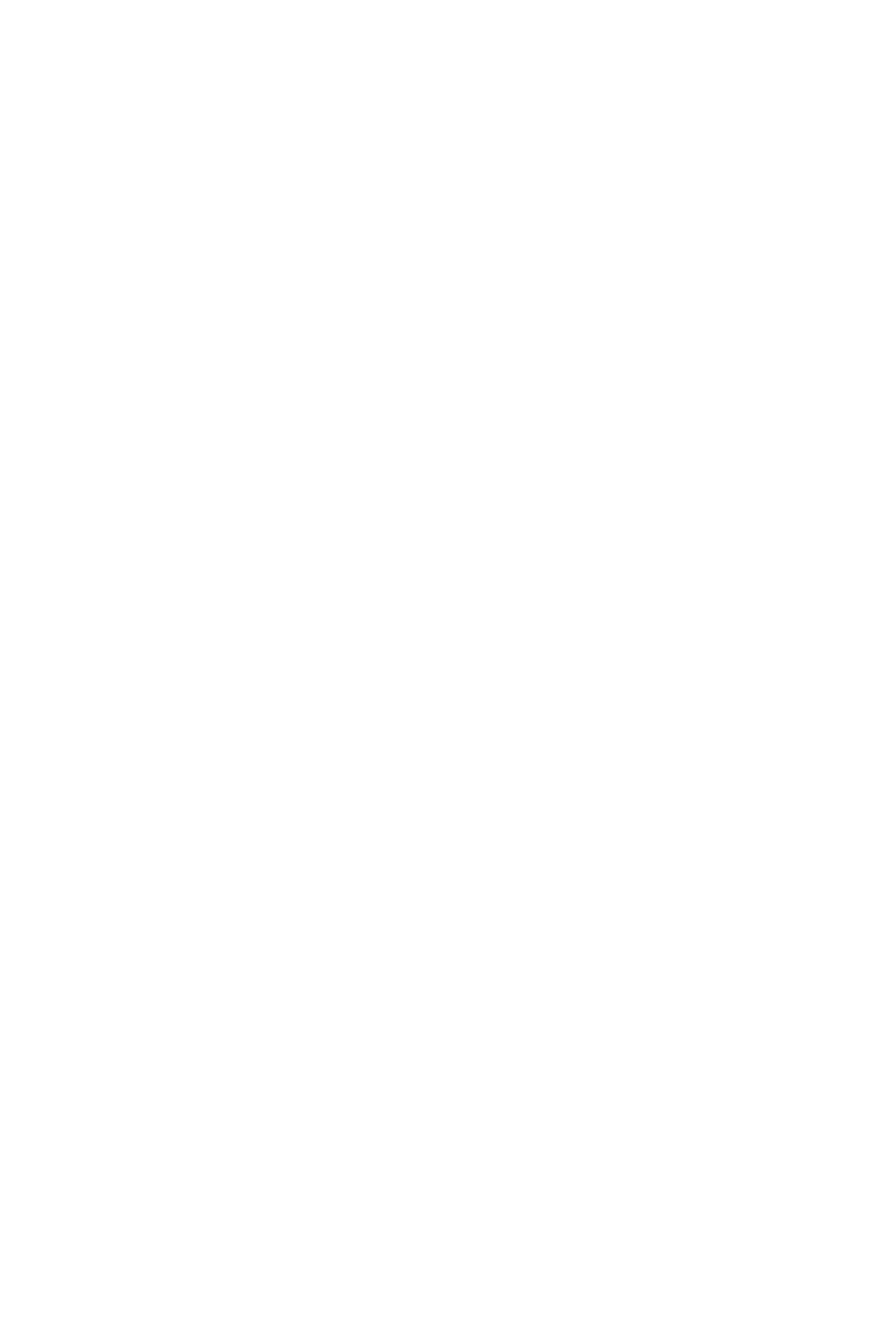
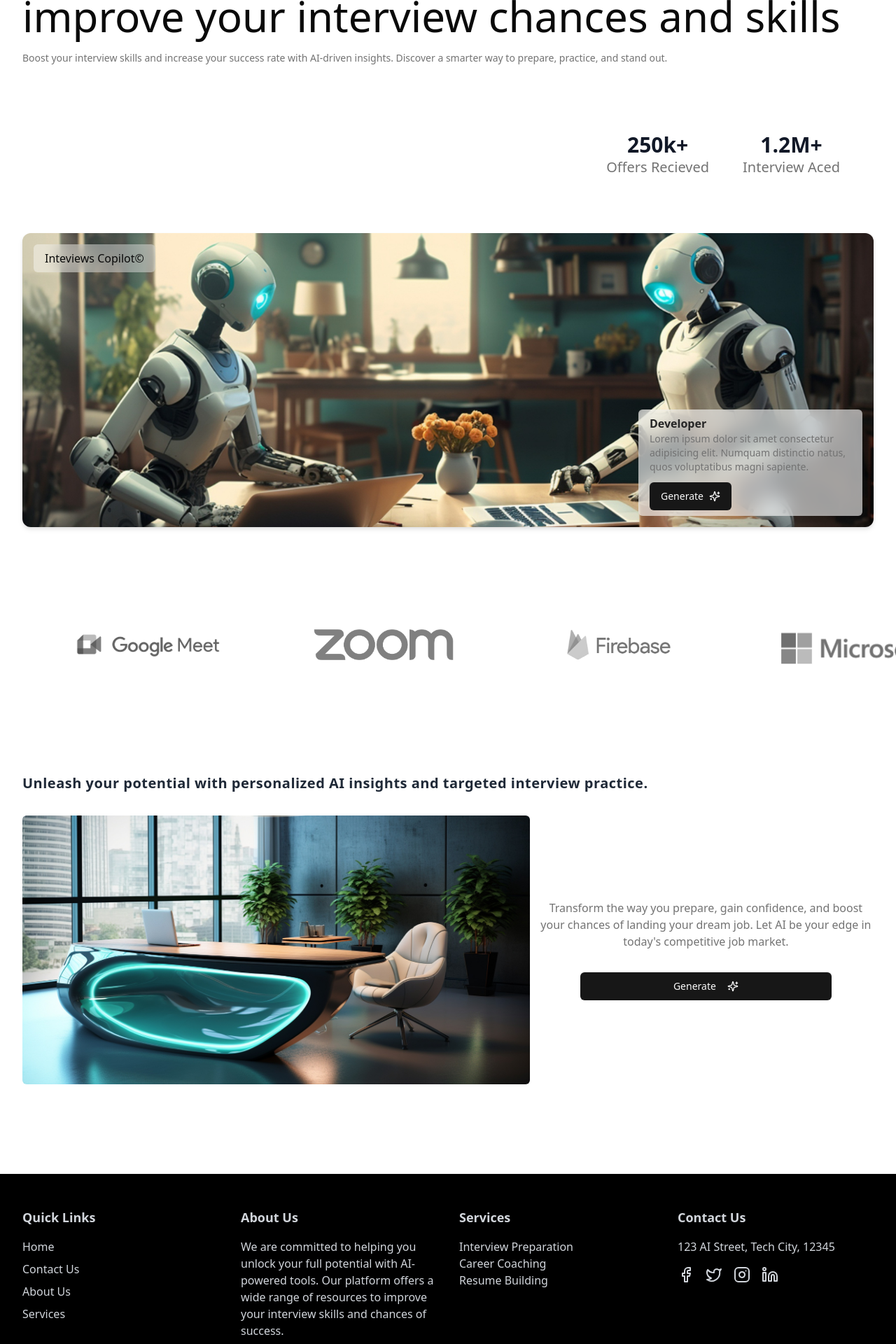
Before and after one commit to Zeel190805/AI-Mock-Interview-TS, a React (Vite) app: page / in a window 1280 px wide. Shown: the part 240-2160 px from the top of the page at 70% size. Before the commit the page ends 800 px from the top, so only its background shows below. Built offline with nearby package versions, Linux system fonts and the light colour scheme; no server answers.

Commit message:
changes : Home screen completed

```diff
--- a/package.json
+++ b/package.json
@@ -19,6 +19,7 @@
     "lucide-react": "^0.474.0",
     "react": "^18.3.1",
     "react-dom": "^18.3.1",
+    "react-fast-marquee": "^1.6.5",
     "react-router-dom": "^7.1.5",
     "tailwind-merge": "^3.0.1",
     "tailwindcss-animate": "^1.0.7"
--- a/src/App.tsx
+++ b/src/App.tsx
@@ -5,9 +5,9 @@
 import ProtectedRoutes from "./layouts/protected-routes";
 import { MainLayout } from "./layouts/main-layout";
 
-import HomePage from "@/routes/home";
 import { SignInPage } from "@/routes/sign-in";
 import { SignUpPage } from "@/routes/sign-up";
+import { HomePage } from "./routes/home";
 
 
 const App = () => {
--- a/src/components/footer.tsx
+++ b/src/components/footer.tsx
@@ -1,8 +1,119 @@
+import React from "react";
 
-const Footer = () => {
-  return (
-    <div>Footer</div>
-  )
+import { Facebook, Twitter, Instagram, Linkedin } from "lucide-react"; // Import Lucide icons
+import { Link } from "react-router-dom";
+import { Container } from "@/components/container";
+import { MainRoutes } from "@/lib/helpers";
+
+interface SocialLinkProps {
+  href: string;
+  icon: React.ReactNode;
+  hoverColor: string;
 }
 
-export default Footer
+const SocialLink: React.FC<SocialLinkProps> = ({ href, icon, hoverColor }) => {
+  return (
+    <a
+      href={href}
+      target="_blank"
+      rel="noopener noreferrer"
+      className={`hover:${hoverColor}`}
+    >
+      {icon}
+    </a>
+  );
+};
+
+interface FooterLinkProps {
+  to: string;
+  children: React.ReactNode;
+}
+
+const FooterLink: React.FC<FooterLinkProps> = ({ to, children }) => {
+  return (
+    <li>
+      <Link
+        to={to}
+        className="hover:underline text-gray-300 hover:text-gray-100"
+      >
+        {children}
+      </Link>
+    </li>
+  );
+};
+
+export const Footer = () => {
+  return (
+    <div className="w-full bg-black text-gray-300 hover:text-gray-100 py-8">
+      <Container>
+        <div className="grid grid-cols-1 md:grid-cols-4 gap-8">
+          {/* First Column: Links */}
+          <div>
+            <h3 className="font-bold text-lg mb-4">Quick Links</h3>
+            <ul className="space-y-2">
+              {MainRoutes.map((route) => (
+                <FooterLink key={route.href} to={route.href}>
+                  {route.label}
+                </FooterLink>
+              ))}
+            </ul>
+          </div>
+
+          {/* Second Column: About Us */}
+          <div>
+            <h3 className="font-bold text-lg mb-4">About Us</h3>
+            <p>
+              We are committed to helping you unlock your full potential with
+              AI-powered tools. Our platform offers a wide range of resources to
+              improve your interview skills and chances of success.
+            </p>
+          </div>
+
+          {/* Third Column: Services */}
+          <div>
+            <h3 className="font-bold text-lg mb-4">Services</h3>
+            <ul>
+              <FooterLink to="/services/interview-prep">
+                Interview Preparation
+              </FooterLink>
+              <FooterLink to="/services/career-coaching">
+                Career Coaching
+              </FooterLink>
+              <FooterLink to="/services/resume-building">
+                Resume Building
+              </FooterLink>
+            </ul>
+          </div>
+
+          {/* Fourth Column: Address and Social Media */}
+          <div>
+            <h3 className="font-bold text-lg mb-4">Contact Us</h3>
+            <p className="mb-4">123 AI Street, Tech City, 12345</p>
+            <div className="flex gap-4">
+              <SocialLink
+                href="https://facebook.com"
+                icon={<Facebook size={24} />}
+                hoverColor="text-blue-500"
+              />
+              <SocialLink
+                href="https://twitter.com"
+                icon={<Twitter size={24} />}
+                hoverColor="text-blue-400"
+              />
+              <SocialLink
+                href="https://instagram.com"
+                icon={<Instagram size={24} />}
+                hoverColor="text-pink-500"
+              />
+              <SocialLink
+                href="https://linkedin.com"
+                icon={<Linkedin size={24} />}
+                hoverColor="text-blue-700"
+              />
+            </div>
+          </div>
+        </div>
+      </Container>
+    </div>
+  );
+};
--- /dev/null
+++ b/src/components/marquee-img.tsx
@@ -0,0 +1,9 @@
+export const MarqueImg = ({ img }: { img: string }) => {
+    return (
+      <img
+        src={img}
+        className="w-44 h-44 xl:w-52 xl:h-52 object-contain grayscale mx-12 xl:mx-16"
+        alt=""
+      />
+    );
+  };
--- a/src/index.css
+++ b/src/index.css
@@ -64,4 +64,12 @@
   body {
     @apply bg-background text-foreground;
   }
+
+  .text-outline {
+    color: white;
+    text-shadow: -1px -1px 0 rgba(0, 0, 0, 0.6),
+      /* Top-left */ 1px -1px 0 rgba(0, 0, 0, 0.6),
+      /* Top-right */ -1px 1px 0 rgba(0, 0, 0, 0.6),
+      /* Bottom-left */ 1px 1px 0 rgba(0, 0, 0, 0.6); /* Bottom-right */
+  }
 }
--- a/src/layouts/main-layout.tsx
+++ b/src/layouts/main-layout.tsx
@@ -1,5 +1,5 @@
 import { Container } from "@/components/container"
-import Footer from "@/components/footer"
+import { Footer } from "@/components/footer"
 import Header from "@/components/header"
 import { Outlet } from "react-router-dom"
 
--- a/src/layouts/public-layout.tsx
+++ b/src/layouts/public-layout.tsx
@@ -1,4 +1,4 @@
-import Footer from "@/components/footer"
+import { Footer } from "@/components/footer"
 import Header from "@/components/header"
 import AuthHandler from "@/handlers/Auth-Handler"
 import { Outlet } from "react-router-dom"
--- a/src/routes/home.tsx
+++ b/src/routes/home.tsx
@@ -1,10 +1,125 @@
+import { Sparkles } from "lucide-react";
+import Marquee from "react-fast-marquee";
 
-const HomePage = () => {
+import { Container } from "@/components/container";
+import { Button } from "@/components/ui/button";
+import { Link } from "react-router-dom";
+import { MarqueImg } from "@/components/marquee-img";
+
+export const HomePage = () => {
   return (
-    <div>
+    <div className="flex-col w-full pb-24">
+      <Container>
+        <div className="my-8">
+          <h2 className="text-3xl text-center md:text-left md:text-6xl">
+            <div className="mb-2">
+              <span className=" text-outline font-extrabold md:text-8xl font">
+                AI Superpower
+              </span>
+              <span className="text-gray-500 font-extrabold">
+                - A better way to
+              </span>
+              <br />
+            </div>
 
+            improve your interview chances and skills
+          </h2>
+
+          <p className="mt-5 text-muted-foreground text-sm">
+            Boost your interview skills and increase your success rate with
+            AI-driven insights. Discover a smarter way to prepare, practice, and
+            stand out.
+          </p>
+        </div>
+
+        <div className="flex w-full items-center justify-evenly md:px-12 md:py-16 md:items-center md:justify-end gap-12">
+          <p className="text-3xl font-semibold text-gray-900 text-center">
+            250k+
+            <span className="block text-xl text-muted-foreground font-normal">
+              Offers Recieved
+            </span>
+          </p>
+          <p className="text-3xl font-semibold text-gray-900 text-center">
+            1.2M+
+            <span className="block text-xl text-muted-foreground font-normal">
+              Interview Aced
+            </span>
+          </p>
+        </div>
+
+        {/* image sectiomn */}
+
+        <div className="w-full mt-4 rounded-xl bg-gray-100 h-[420px] drop-shadow-md overflow-hidden relative">
+          <img
+            src="/assets/img/hero.jpg"
+            alt=""
+            className="w-full h-full object-cover"
+          />
+
+          <div className="absolute top-4 left-4 px-4 py-2 rounded-md bg-white/40 backdrop-blur-md">
+            Inteviews Copilot&copy;
+          </div>
+
+          <div className="hidden md:block absolute w-80 bottom-4 right-4 px-4 py-2 rounded-md bg-white/60 backdrop-blur-md">
+            <h2 className="text-neutral-800 font-semibold">Developer</h2>
+            <p className="text-sm text-neutral-500">
+              Lorem ipsum dolor sit amet consectetur adipisicing elit. Numquam
+              distinctio natus, quos voluptatibus magni sapiente.
+            </p>
+
+            <Button className="mt-3">
+              Generate <Sparkles />
+            </Button>
+          </div>
+        </div>
+      </Container>
+
+      {/* marquee section */}
+
+      <div className="w-full my-12">
+        <Marquee pauseOnHover>
+          <MarqueImg img="assets/img/logo/firebase.png" />
+          <MarqueImg img="assets/img/logo/meet.png" />
+          <MarqueImg img="assets/img/logo/zoom.png" />
+          <MarqueImg img="assets/img/logo/firebase.png" />
+          <MarqueImg img="assets/img/logo/microsoft.png" />
+          <MarqueImg img="assets/img/logo/meet.png" />
+          <MarqueImg img="assets/img/logo/tailwindcss.png" />
+          <MarqueImg img="assets/img/logo/microsoft.png" />
+        </Marquee>
+      </div>
+
+
+      <Container className="py-8 space-y-8">
+        <h2 className="tracking-wide text-xl text-gray-800 font-semibold">
+          Unleash your potential with personalized AI insights and targeted
+          interview practice.
+        </h2>
+
+        <div className="grid grid-cols-1 md:grid-cols-5 gap-3">
+          <div className="col-span-1 md:col-span-3">
+            <img
+              src="/assets/img/office.jpg"
+              alt=""
+              className="w-full max-h-96 rounded-md object-cover"
+            />
+          </div>
+
+          <div className="col-span-1 md:col-span-2 gap-8 max-h-96 min-h-96 w-full flex flex-col items-center justify-center text-center">
+            <p className="text-center text-muted-foreground">
+              Transform the way you prepare, gain confidence, and boost your
+              chances of landing your dream job. Let AI be your edge in
+              today&apos;s competitive job market.
+            </p>
+
+            <Link to={"/generate"} className="w-full">
+              <Button className="w-3/4">
+                Generate <Sparkles className="ml-2" />
+              </Button>
+            </Link>
+          </div>
+        </div>
+      </Container>
     </div>
-  )
-}
-
-export default HomePage
+  );
+};
```
Also changed, not shown: 1 other file (tests, documents, lock files or other folders).
